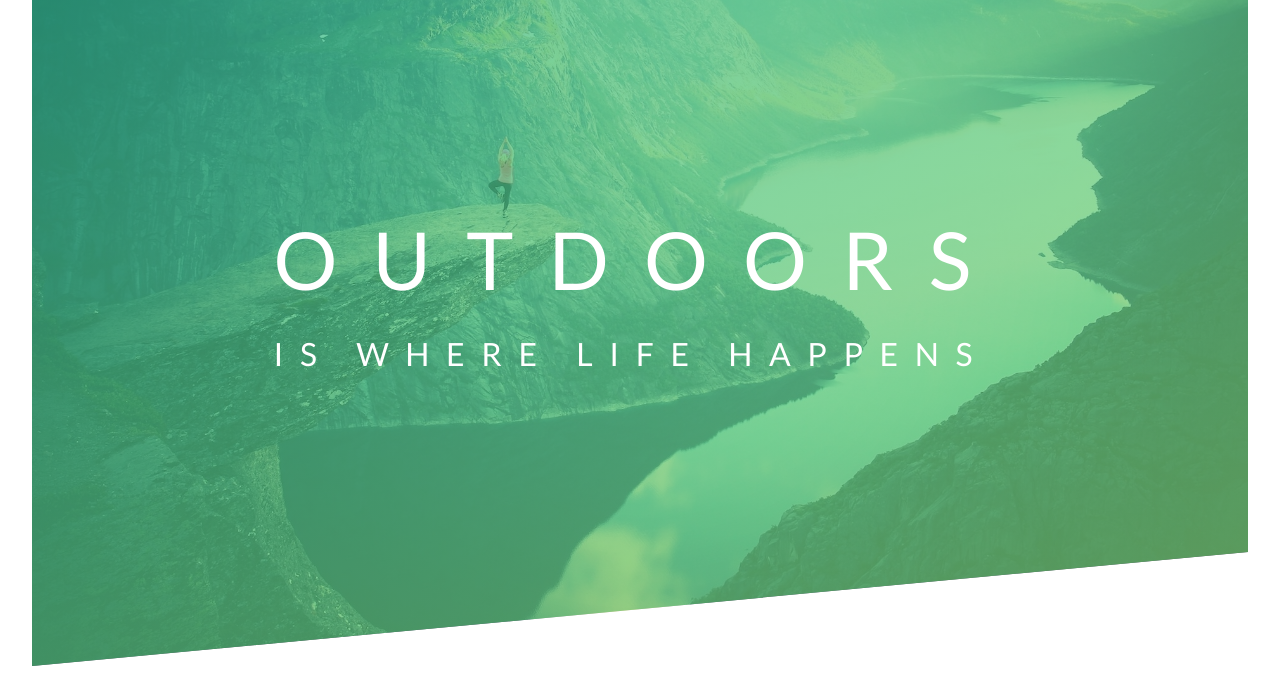
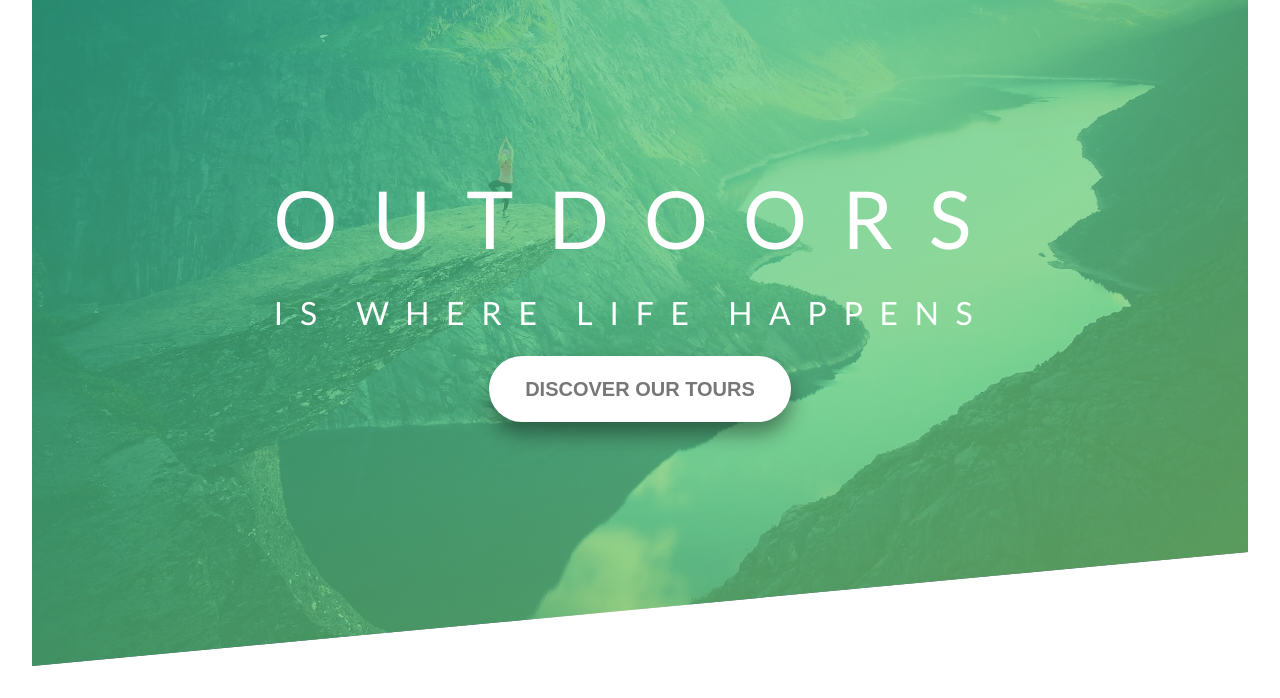
Before and after one commit to AgileMyk/Advanced-CSS-Practice, a plain HTML site: page Project1-Natour/index.html in a window 1280 px wide. Shown: the part 126-824 px from the top of the page. Drawn offline with Linux system fonts and the light colour scheme.

Commit message:
added button. added heading/button animations

```diff
--- a/Project1-Natour/css/style.css
+++ b/Project1-Natour/css/style.css
@@ -64,12 +64,98 @@ span:nth-of-type(1) {
     font-weight: 400;
     text-transform: uppercase;
     letter-spacing: 2.2rem;
+    animation: headingSpan1 2s ease-in-out;
+    backface-visibility: hidden;
+    /* hides part behind animation, prevents wiggle in animation */
 }
+
+@keyframes headingSpan1 {
+    0% {
+        opacity: 0;
+        transform: translateX(-100px);
+    }
+
+    80% {
+        opacity: .8;
+        transform: translateX(15px);
+    }
+
+    100% {
+        opacity: 1;
+        transform: translateX(0px);
+    }
+
+}
+
 span:nth-of-type(2) {
     font-weight: 400;
     text-transform: uppercase;
     letter-spacing: 1.035rem;
+    animation: headingSpan2 2s ease-in-out;
+    backface-visibility: hidden;
+    /* hides part behind animation, prevents wiggle in animation */
+
+}
+
+@keyframes headingSpan2 {
+    0% {
+        opacity: 0;
+        transform: translateX(100px);
+    }
+
+    80% {
+        opacity: .8;
+        transform: translateX(-15px);
+    }
+
+    100% {
+        opacity: 1;
+        transform: translateX(0px);
+    }
+}
+
+.discover-button-container {
+    display: flex;
+    justify-content: center;
+    padding-top: 1rem;
+}
+
+.discover-button-container .btn-white {
+    transition: all .2s;
+    box-shadow: 0 .75rem 1.25rem rgba(0, 0, 0, .4);
+}
+
+.discover-button-container .btn-white:hover {
+    transform: translateY(-.25rem);
+}
+
+.discover-button-container .btn-white:active {
+    transform: translateY(.125rem);
+}
+
+.btn {
+    border: none;
+    border-radius: 2.5rem;
+    font-size: 1.25rem;
+    font-weight: 700;
+    text-transform: uppercase;
+}
+
+.btn:link,
+.btn:visited {
+    text-decoration: none;
 }
 
 
-@media screen and (min-width: 785px)
+.btn-white {
+    background-color: #fff;
+    color: #777;
+    padding: 1rem 2.25rem;
+}
+
+
+@media screen and (min-width: 785px) {
+
+
+
+}
--- a/Project1-Natour/index.html
+++ b/Project1-Natour/index.html
@@ -21,6 +21,14 @@
                 <span>is where life happens</span>
             </h1>
 
+            <div class="discover-button-container">
+                <a href="#">
+                    <button class="btn btn-white">
+                        Discover our tours
+                    </button>
+                </a>
+            </div>
+
         </div>
 
     </header>
```
